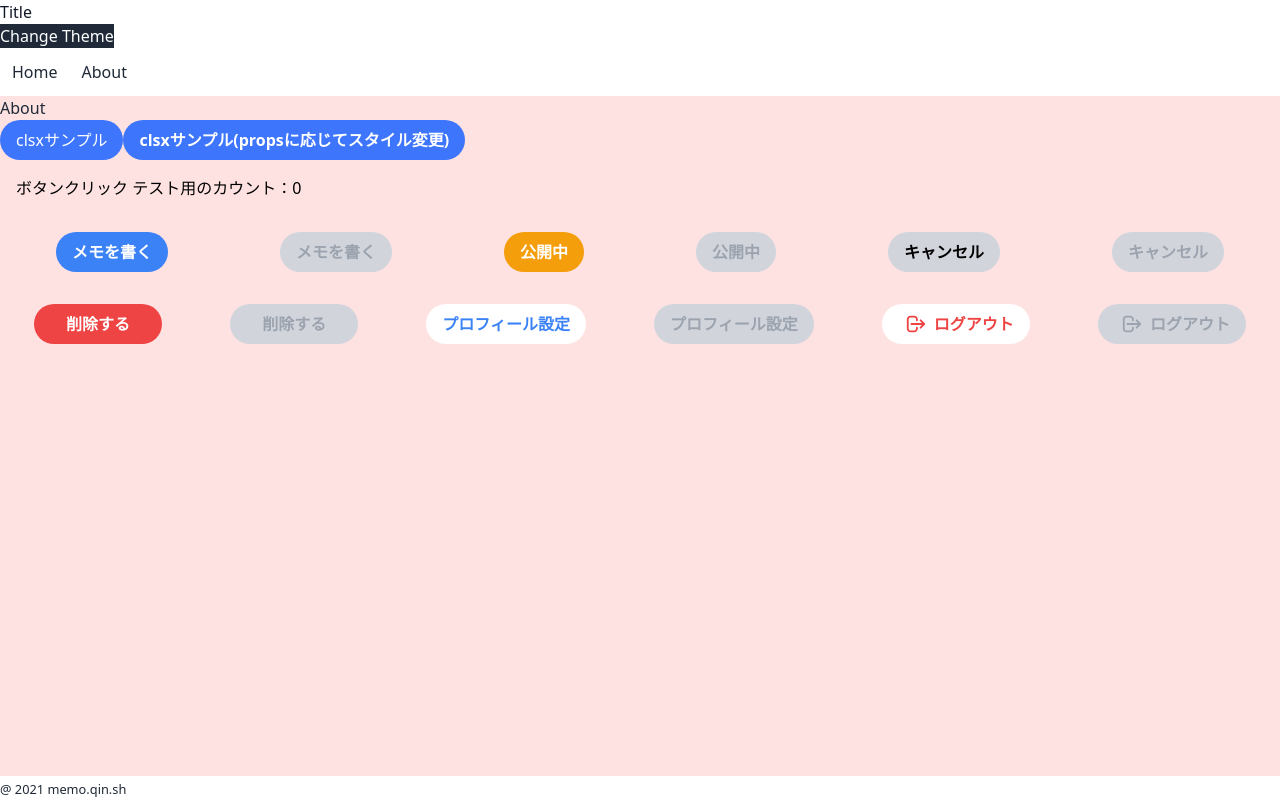
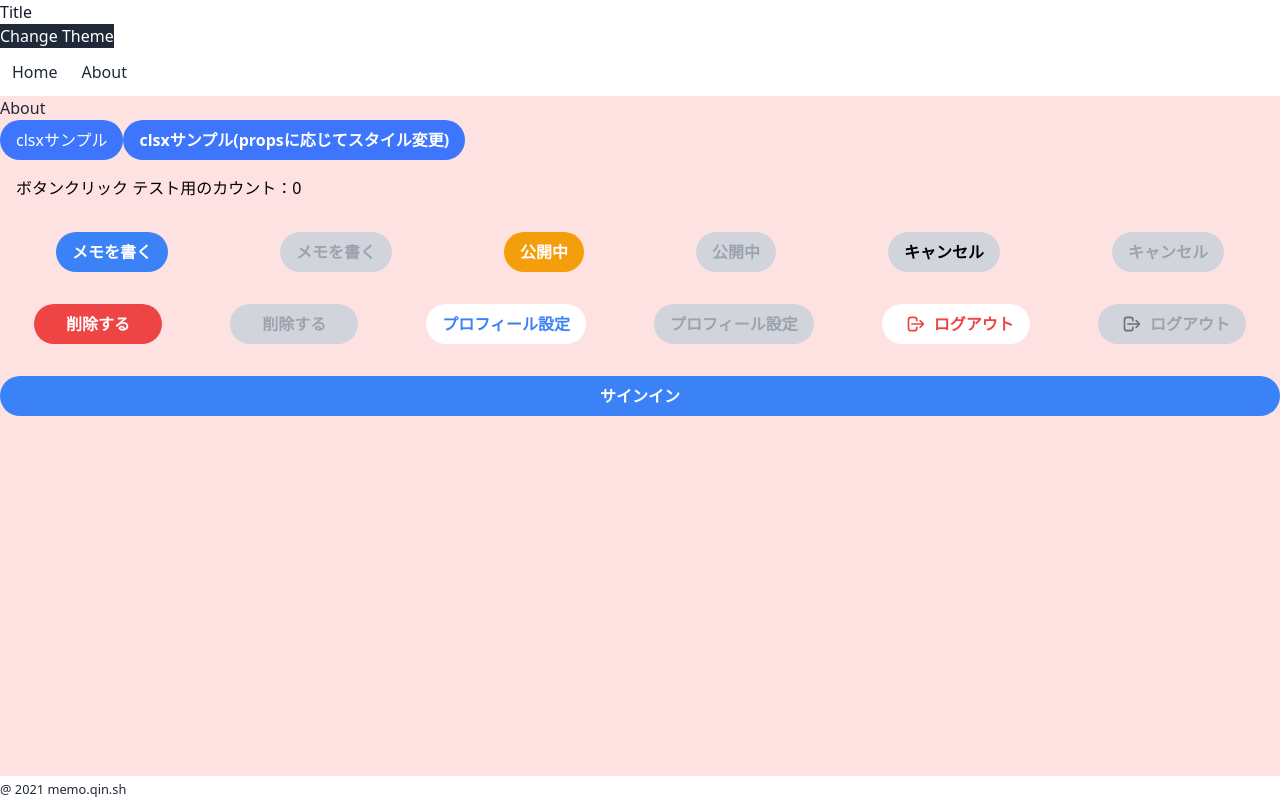
Before and after one commit to qin-salon/qin-memo, a Next.js app: page /about in a window 1280 px wide. Built offline with nearby package versions, Linux system fonts and the light colour scheme.

Commit message:
レビュー後

```diff
--- a/src/components/icon/SigninOut.tsx
+++ b/src/components/icon/SigninOut.tsx
@@ -1,19 +1,32 @@
+import clsx from "clsx";
 import type { VFC } from "react";
 
 type Props = {
   className?: string;
   disabled?: boolean;
+  textColor?: "red" | "gray";
 };
 
 export const SigninOut: VFC<Props> = (props) => {
   return (
-    <svg className={props.className} viewBox="0 0 20 18" fill="none" xmlns="http://www.w3.org/2000/svg">
+    <svg
+      className={clsx([
+        {
+          "text-red-500": !props.disabled,
+          "text-gray-500": props.disabled,
+        },
+        props.className,
+      ])}
+      xmlns="http://www.w3.org/2000/svg"
+      fill="none"
+      viewBox="0 0 24 24"
+      stroke="currentColor"
+    >
       <path
-        d="M10.9167 12.6667V13.5834C10.9167 14.3128 10.6269 15.0122 10.1112 15.528C9.59549 16.0437 8.89601 16.3334 8.16667 16.3334H4.5C3.77065 16.3334 3.07118 16.0437 2.55546 15.528C2.03973 15.0122 1.75 14.3128 1.75 13.5834V4.41675C1.75 3.6874 2.03973 2.98793 2.55546 2.4722C3.07118 1.95648 3.77065 1.66675 4.5 1.66675H8.16667C8.89601 1.66675 9.59549 1.95648 10.1112 2.4722C10.6269 2.98793 10.9167 3.6874 10.9167 4.41675V5.33341M14.5833 12.6667L18.25 9.00008L14.5833 12.6667ZM18.25 9.00008L14.5833 5.33341L18.25 9.00008ZM18.25 9.00008H5.41667H18.25Z"
-        stroke={props.disabled ? "#9CA3AF" : "#EF4444"}
-        strokeWidth="1.83333"
         strokeLinecap="round"
         strokeLinejoin="round"
+        strokeWidth={2}
+        d="M17 16l4-4m0 0l-4-4m4 4H7m6 4v1a3 3 0 01-3 3H6a3 3 0 01-3-3V7a3 3 0 013-3h4a3 3 0 013 3v1"
       />
     </svg>
   );
@@ -22,4 +35,5 @@ export const SigninOut: VFC<Props> = (props) => {
 SigninOut.defaultProps = {
   className: "w-5 h-5",
   disabled: false,
+  textColor: "red",
 };
--- a/src/components/share/Button.tsx
+++ b/src/components/share/Button.tsx
@@ -1,50 +1,54 @@
 import clsx from "clsx";
+import type { LinkProps } from "next/link";
 import Link from "next/link";
 import type { DOMAttributes, ReactNode, VFC } from "react";
 
 type CommonType = {
   id: string;
-  color?: "blue" | "red" | "black" | "white" | "gray" | "orange" | "transparent";
+  bgColor?: "blue" | "red" | "black" | "white" | "gray" | "orange" | "transparent";
   textColor?: "black" | "red" | "blue";
   disabled?: boolean;
   children?: ReactNode;
   className?: string;
-  StartIcon?: VFC<any | undefined>;
+  // StartIcon?: VFC<any | undefined>;
+  startIcon?: JSX.Element;
   EndIcon?: VFC<any | undefined>;
   size?: "large" | "small";
 };
 type ButtonType = CommonType & {
-  type: "button";
-  onClick: DOMAttributes<HTMLButtonElement>["onClick"];
-  onKeyDown: DOMAttributes<HTMLButtonElement>["onKeyDown"];
+  // type: "button";
+  button: boolean;
+  onClick?: DOMAttributes<HTMLButtonElement>["onClick"];
+  onKeyDown?: DOMAttributes<HTMLButtonElement>["onKeyDown"];
 };
 
 type LinkType = CommonType & {
-  type: "link";
-  linkProps: string;
+  // type: "link";
+  linkProps: LinkProps;
+};
+
+// props の型がbutton型かlink型かを判断する関数を定義する。
+// props にonClickを持っている場合は true
+const isButton = (props: ButtonType | LinkType): props is ButtonType => {
+  // return props.type === "button";
+  return "button" in props;
 };
 
 export const Button: VFC<ButtonType | LinkType> = (props) => {
-  // props の型がbutton型かlink型かを判断する関数を定義する。
-  // props にonClickを持っている場合は true
-  const isButton = (props: ButtonType | LinkType): props is ButtonType => {
-    return "onClick" in props;
-  };
-
   // ボタンのCSS
   const classes = clsx([
     " my-4 mx-auto rounded-full focus:outline-none flex flex-row justify-center",
     {
-      "text-white bg-blue-500 hover:bg-blue-600": props.color === "blue" && props.disabled === false,
-      "text-white bg-red-500 hover:bg-red-600": props.color === "red" && props.disabled === false,
-      "text-white bg-yellow-500 hover:bg-yellow-600": props.color === "orange" && props.disabled === false,
-      "text-black bg-gray-300 hover:bg-gray-400": props.color === "gray" && props.disabled === false,
-      "text-white bg-black hover:bg-gray-500": props.color === "black" && props.disabled === false,
-      "bg-white hover:bg-gray-300": props.color === "white" && props.disabled === false,
-      "bg-transparent": props.color === "transparent" && props.disabled === false,
-      "text-black": props.color === "white" && props.disabled === false && props.textColor === "black",
-      "text-red-500": props.color === "white" && props.disabled === false && props.textColor === "red",
-      "text-blue-500": props.color === "white" && props.disabled === false && props.textColor === "blue",
+      "text-white bg-blue-500 hover:bg-blue-600": props.bgColor === "blue" && props.disabled === false,
+      "text-white bg-red-500 hover:bg-red-600": props.bgColor === "red" && props.disabled === false,
+      "text-white bg-yellow-500 hover:bg-yellow-600": props.bgColor === "orange" && props.disabled === false,
+      "text-black bg-gray-300 hover:bg-gray-400": props.bgColor === "gray" && props.disabled === false,
+      "text-white bg-black hover:bg-gray-500": props.bgColor === "black" && props.disabled === false,
+      "bg-white hover:bg-gray-300": props.bgColor === "white" && props.disabled === false,
+      "bg-transparent": props.bgColor === "transparent" && props.disabled === false,
+      "text-black": props.bgColor === "white" && props.disabled === false && props.textColor === "black",
+      "text-red-500": props.bgColor === "white" && props.disabled === false && props.textColor === "red",
+      "text-blue-500": props.bgColor === "white" && props.disabled === false && props.textColor === "blue",
       "text-gray-400 bg-gray-300": props.disabled,
       "py-4 px-8": props.size === "large",
       "py-2 px-4": props.size === "small",
@@ -58,75 +62,67 @@ export const Button: VFC<ButtonType | LinkType> = (props) => {
       "mx-2": props.size === "small",
     },
   ]);
-  // tabindex に正の値を指定するとESLintでtabindex-no-positiveのエラーが
-  // 発生するため、0 固定としておく（-1だとタブ入力で移動しない）
+
+  if (props.disabled) {
+    return (
+      <button className={classes}>
+        {props.startIcon && <div className={iconClasses}>{props.startIcon}</div>}
+        <strong>{props.children}</strong>
+        {props.EndIcon && (
+          <div className={iconClasses}>
+            <props.EndIcon disabled={props.disabled} />
+          </div>
+        )}
+      </button>
+    );
+  }
+
   return (
     <div className="mx-auto">
-      {isButton(props) && props.disabled === false && (
-        <span
-          data-testid={props.id}
-          role="button"
-          className={classes}
-          tabIndex={0}
-          onClick={props.onClick}
-          onKeyDown={props.onKeyDown}
-        >
-          {props.StartIcon && (
-            <div className={iconClasses}>
-              <props.StartIcon />
-            </div>
-          )}
+      {isButton(props) ? (
+        <button className={classes} onClick={props.onClick} onKeyDown={props.onKeyDown}>
+          {props.startIcon ? <div className={iconClasses}>{props.startIcon}</div> : null}
           <strong>{props.children}</strong>
-          {props.EndIcon && (
+          {props.EndIcon ? (
             <div className={iconClasses}>
               <props.EndIcon />
             </div>
-          )}
-        </span>
-      )}
-
-      {!isButton(props) && props.disabled === false && (
-        <Link href={props.linkProps}>
-          <span data-testid={props.id} role="link" className={classes}>
-            {props.StartIcon && (
-              <div className={iconClasses}>
-                <props.StartIcon />
-              </div>
-            )}
+          ) : null}
+        </button>
+      ) : (
+        <Link {...props.linkProps}>
+          <a className={classes}>
+            {props.startIcon ? <div className={iconClasses}>{props.startIcon}</div> : null}
             <strong>{props.children}</strong>
-            {props.EndIcon && (
+            {props.EndIcon ? (
               <div className={iconClasses}>
                 <props.EndIcon />
               </div>
-            )}
-          </span>
+            ) : null}
+          </a>
         </Link>
       )}
 
-      {props.disabled && (
-        <span data-testid={props.id} className={classes}>
-          {props.StartIcon && (
-            <div className={iconClasses}>
-              <props.StartIcon disabled={props.disabled} />
-            </div>
-          )}
+      {/* {props.disabled && (
+        <button className={classes}>
+          {props.startIcon && <div className={iconClasses}>{props.startIcon}</div>}
           <strong>{props.children}</strong>
           {props.EndIcon && (
             <div className={iconClasses}>
               <props.EndIcon disabled={props.disabled} />
             </div>
           )}
-        </span>
-      )}
+        </button>
+      )} */}
     </div>
   );
 };
 // Propsのデフォルト値
 Button.defaultProps = {
-  color: "blue",
+  bgColor: "blue",
   textColor: "black",
   disabled: false,
   className: "",
-  type: "button",
+  // button: false,
   size: "small",
 };
--- a/src/pages/about.tsx
+++ b/src/pages/about.tsx
@@ -30,20 +30,20 @@ const About = () => {
         </div>
         <div className="flex flex-row justify-start flex-none">
           <div className="mx-auto">
-            <Button type="button" id="blue" color="blue" onClick={handleAddCount} onKeyDown={handleAddCount}>
+            <Button button id="blue" bgColor="blue" onClick={handleAddCount} onKeyDown={handleAddCount}>
               メモを書く
             </Button>
           </div>
           <div className="mx-auto">
-            <Button type="button" id="blue" color="blue" onClick={handleAddCount} onKeyDown={handleAddCount} disabled>
+            <Button button id="blue" bgColor="blue" onClick={handleAddCount} onKeyDown={handleAddCount} disabled>
               メモを書く
             </Button>
           </div>
           <div className="mx-auto">
             <Button
-              type="button"
+              button
               id="orange"
-              color="orange"
+              bgColor="orange"
               className="w-auto"
               onClick={handleAddCount}
               onKeyDown={handleAddCount}
@@ -53,9 +53,9 @@ const About = () => {
           </div>
           <div className="mx-auto">
             <Button
-              type="button"
+              button
               id="orange"
-              color="orange"
+              bgColor="orange"
               className="w-auto"
               onClick={handleAddCount}
               onKeyDown={handleAddCount}
@@ -65,41 +65,27 @@ const About = () => {
             </Button>
           </div>
           <div className="mx-auto">
-            <Button type="button" id="gray" color="gray" onClick={handleAddCount} onKeyDown={handleAddCount}>
+            <Button button id="gray" bgColor="gray" onClick={handleAddCount} onKeyDown={handleAddCount}>
               キャンセル
             </Button>
           </div>
           <div className="mx-auto">
-            <Button
-              type="button"
-              id="disabled"
-              color="blue"
-              onClick={handleAddCount}
-              onKeyDown={handleAddCount}
-              disabled
-            >
+            <Button button id="disabled" bgColor="blue" onClick={handleAddCount} onKeyDown={handleAddCount} disabled>
               キャンセル
             </Button>
           </div>
         </div>
         <div className="flex flex-row justify-start">
           <div className="mx-auto">
-            <Button
-              type="button"
-              id="red"
-              color="red"
-              className="w-32"
-              onClick={handleAddCount}
-              onKeyDown={handleAddCount}
-            >
+            <Button button id="red" bgColor="red" className="w-32" onClick={handleAddCount} onKeyDown={handleAddCount}>
               削除する
             </Button>
           </div>
           <div className="mx-auto">
             <Button
-              type="button"
+              button
               id="red"
-              color="red"
+              bgColor="red"
               className="w-32"
               onClick={handleAddCount}
               onKeyDown={handleAddCount}
@@ -110,9 +96,9 @@ const About = () => {
           </div>
           <div className="mx-auto">
             <Button
-              type="button"
+              button
               id="appleButton"
-              color="white"
+              bgColor="white"
               textColor="blue"
               onClick={handleAddCount}
               onKeyDown={handleAddCount}
@@ -122,9 +108,9 @@ const About = () => {
           </div>
           <div className="mx-auto">
             <Button
-              type="button"
+              button
               id="appleButton"
-              color="white"
+              bgColor="white"
               textColor="blue"
               onClick={handleAddCount}
               onKeyDown={handleAddCount}
@@ -135,11 +121,11 @@ const About = () => {
           </div>
           <div className="mx-auto">
             <Button
-              type="button"
+              button
               id="appleButton"
-              color="white"
+              bgColor="white"
               textColor="red"
-              StartIcon={SigninOut}
+              startIcon={<SigninOut />}
               onClick={handleAddCount}
               onKeyDown={handleAddCount}
             >
@@ -148,11 +134,11 @@ const About = () => {
           </div>
           <div className="mx-auto">
             <Button
-              type="button"
+              button
               id="appleButton"
-              color="white"
+              bgColor="white"
               textColor="red"
-              StartIcon={SigninOut}
+              startIcon={<SigninOut disabled />}
               onClick={handleAddCount}
               onKeyDown={handleAddCount}
               disabled
@@ -161,6 +147,11 @@ const About = () => {
             </Button>
           </div>
         </div>
+        <div>
+          <Button id="link" linkProps={{ href: "/" }}>
+            サインイン
+          </Button>
+        </div>
       </div>
     </Layout>
   );
```
Also changed, not shown: src/pages/signin.tsx (+3 -39 lines).
